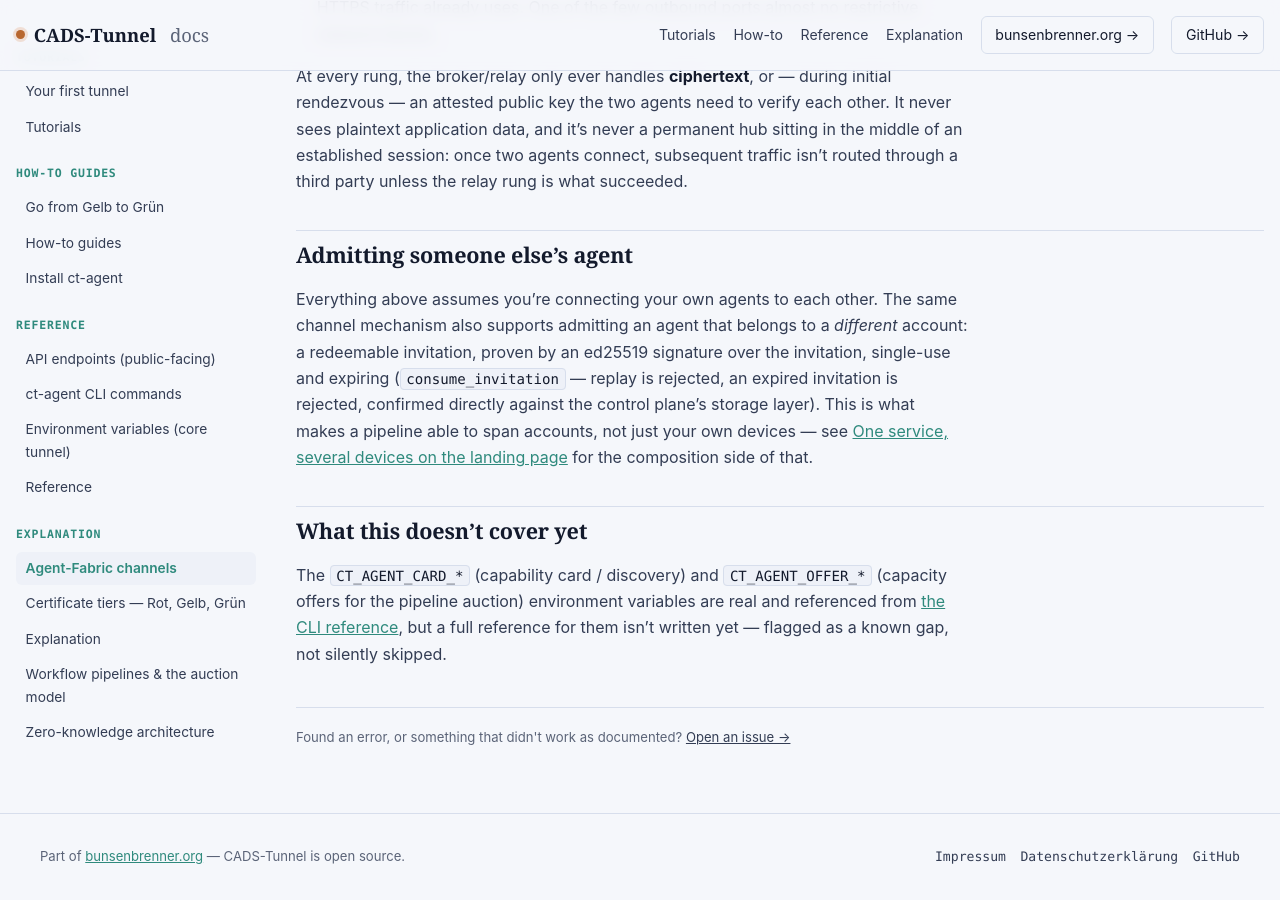
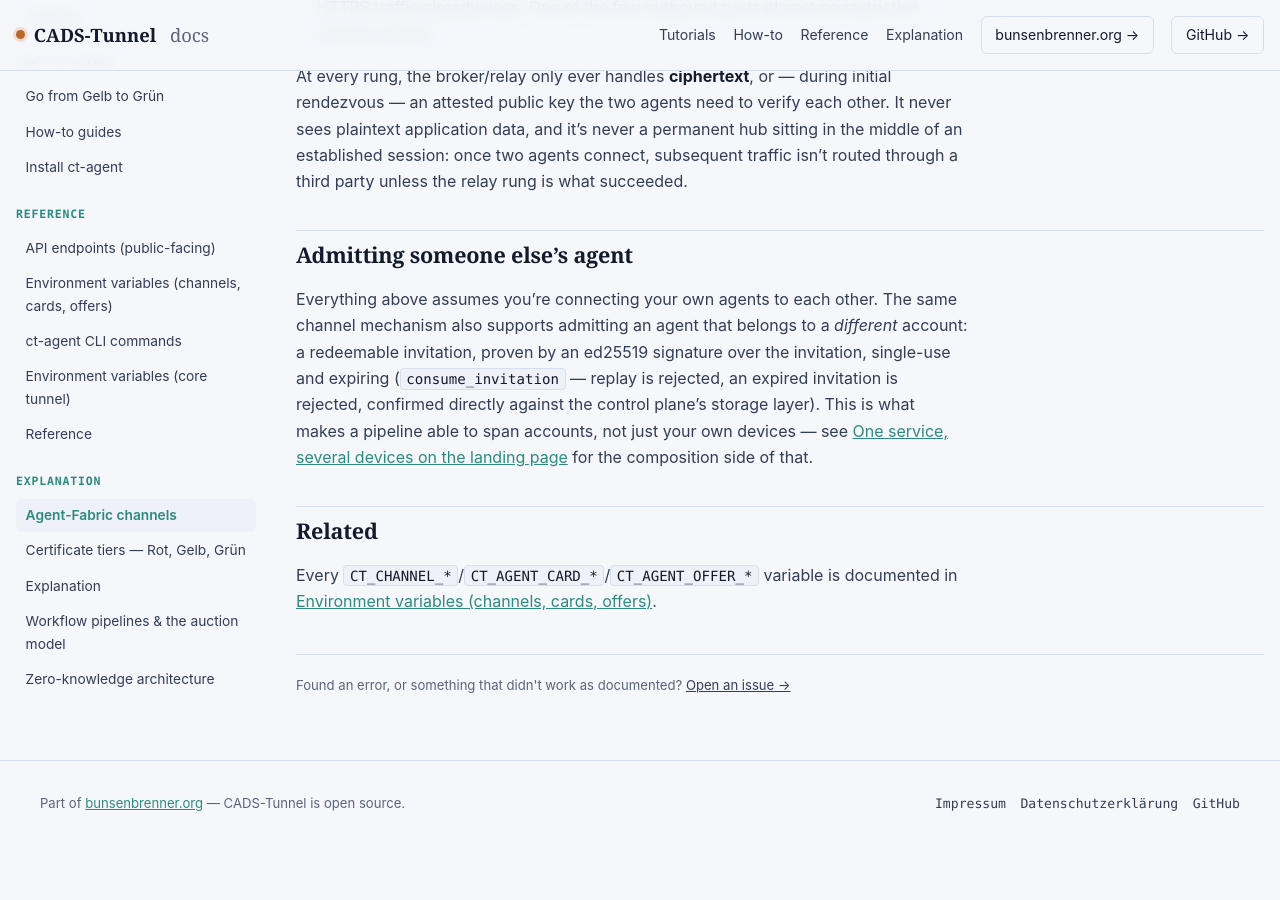
Before and after one commit to scimbe/CADS-Tunnel-docs, a Jekyll site: the page built from _explanation/agent-fabric-channels.md, in a window 1280 px wide and 900 px high, scrolled down 1520 px. Built offline with Jekyll 4.4.1, drawn with Linux system fonts in a browser that asks for light colours; after the commit the page ends 2367 px from its top, so only the background shows below that.

Commit message:
reference: channel/card/offer environment variables -- closes a gap flagged 3x
Full CT_CHANNEL_*/CT_AGENT_CARD_*/CT_AGENT_OFFER_* reference, pulled
directly from ct-agent's channel_run.rs (defaults/requiredness
verified against source, not recalled). Found and documented a real,
useful connective fact in the process: AgentOfferCliConfig::build_offer
returns ct_common::channel::CapacityOffer -- the EXACT type
PipelineSpec::convene consumes (confirmed via pipeline.rs's own
import) -- so publishing a real offer today builds genuinely
auction-ready data even though nothing re-convenes automatically yet.

Updated the three pages that had promised this content (environment-
variables.md, cli.md, agent-fabric-channels.md) to link here instead
of saying "not written yet."

Co-Authored-By: Claude Sonnet 5 <noreply@anthropic.com>
Claude-Session: https://claude.ai/code/session_018FkngvdKnmVcAT84EZe7Ur

```diff
--- a/_explanation/agent-fabric-channels.md
+++ b/_explanation/agent-fabric-channels.md
@@ -54,9 +54,7 @@ own devices — see
 [One service, several devices on the landing page](https://bunsenbrenner.org/#pipelines-usecase) for the
 composition side of that.
 
-## What this doesn't cover yet
+## Related
 
-The `CT_AGENT_CARD_*` (capability card / discovery) and `CT_AGENT_OFFER_*` (capacity offers for the
-pipeline auction) environment variables are real and referenced from
-[the CLI reference]({{ '/reference/cli/' | relative_url }}), but a full reference for them isn't written
-yet — flagged as a known gap, not silently skipped.
+Every `CT_CHANNEL_*`/`CT_AGENT_CARD_*`/`CT_AGENT_OFFER_*` variable is documented in
+[Environment variables (channels, cards, offers)]({{ '/reference/channel-environment-variables/' | relative_url }}).
```
Also changed, not shown: _reference/channel-environment-variables.md (added, +64 -0 lines), _reference/cli.md (+3 -3 lines), _reference/environment-variables.md (+4 -4 lines).
